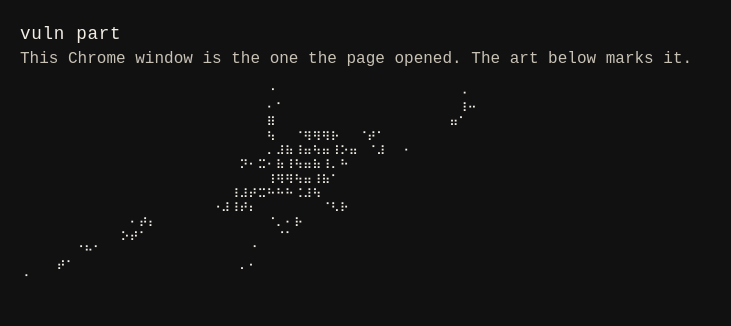
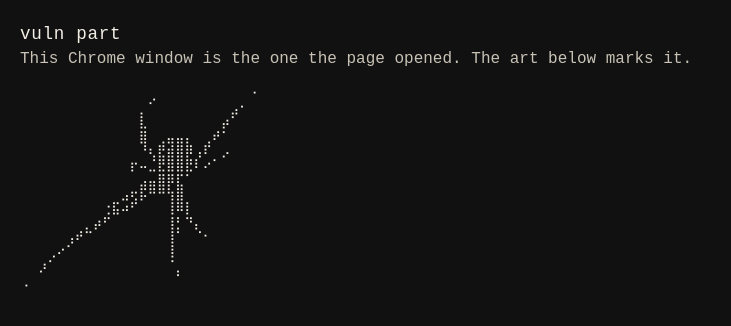
Before and after one commit to FREECANDY-DEV/chrome-page-launch, a plain HTML site: page opened.html in a window 1280 px wide. Shown: the whole page, without its empty margins (0-731 px from the left). Drawn offline with Linux system fonts and the light colour scheme.

Commit message:
Match the opened page and terminal art to the local vuln drawing.

```diff
--- a/opened.html
+++ b/opened.html
@@ -11,14 +11,19 @@
       color: #f3efe6;
       font-family: ui-monospace, "Cascadia Mono", "Courier New", monospace;
     }
-    main { padding: 1.5rem 1.25rem 2rem; }
+    main {
+      padding: 1.5rem 1.25rem 2rem;
+    }
     h1 {
       font-weight: 500;
       font-size: 1.1rem;
       letter-spacing: 0.04em;
       margin: 0 0 0.4rem;
     }
-    p { margin: 0 0 1.2rem; color: #c8c2b6; }
+    p {
+      margin: 0 0 1.2rem;
+      color: #c8c2b6;
+    }
     pre {
       margin: 0;
       font-size: 0.78rem;
@@ -31,20 +36,20 @@
   <main>
     <h1>vuln part</h1>
     <p>This Chrome window is the one the page opened. The art below marks it.</p>
-    <pre>⠀⠀⠀⠀⠀⠀⠀⠀⠀⠀⠀⠀⠀⠀⠀⠀⠀⠀⠀⠀⠀⠀⠀⠀⠀⠀⠀⠈⠀⠀⠀⠀⠀⠀⠀⠀⠀⠀⠀⠀⠀⠀⠀⠀⠀⠀⠀⠀⠐
-⠀⠀⠀⠀⠀⠀⠀⠀⠀⠀⠀⠀⠀⠀⠀⠀⠀⠀⠀⠀⠀⠀⠀⠀⠀⠀⠀⠂⠁⠀⠀⠀⠀⠀⠀⠀⠀⠀⠀⠀⠀⠀⠀⠀⠀⠀⠀⠀⠸⠒⠀⠀⠀
-⠀⠀⠀⠀⠀⠀⠀⠀⠀⠀⠀⠀⠀⠀⠀⠀⠀⠀⠀⠀⠀⠀⠀⠀⠀⠀⠀⠿⠀⠀⠀⠀⠀⠀⠀⠀⠀⠀⠀⠀⠀⠀⠀⠀⠀⠀⠀⠶⠁⠀⠀⠀⠀
-⠀⠀⠀⠀⠀⠀⠀⠀⠀⠀⠀⠀⠀⠀⠀⠀⠀⠀⠀⠀⠀⠀⠀⠀⠀⠀⠀⠳⠀⠀⠈⠻⠻⠻⠗⠀⠀⠈⠞⠁⠀⠀⠀⠀⠀
-⠀⠀⠀⠀⠀⠀⠀⠀⠀⠀⠀⠀⠀⠀⠀⠀⠀⠀⠀⠀⠀⠀⠀⠀⠀⠀⠀⠄⠼⠷⠸⠶⠳⠶⠸⠕⠶⠀⠈⠼⠀⠀⠂⠀⠀⠀⠀⠀
-⠀⠀⠀⠀⠀⠀⠀⠀⠀⠀⠀⠀⠀⠀⠀⠀⠀⠀⠀⠀⠀⠀⠀⠀⠝⠂⠭⠂⠷⠸⠳⠶⠷⠸⠄⠓⠀⠀⠀⠀⠀⠀⠀⠀⠀⠀
-⠀⠀⠀⠀⠀⠀⠀⠀⠀⠀⠀⠀⠀⠀⠀⠀⠀⠀⠀⠀⠀⠀⠀⠀⠀⠀⠀⠸⠻⠻⠳⠶⠸⠷⠁⠀⠀⠀⠀⠀⠀⠀⠀⠀⠀⠀⠀⠀
-⠀⠀⠀⠀⠀⠀⠀⠀⠀⠀⠀⠀⠀⠀⠀⠀⠀⠀⠀⠀⠀⠀⠀⠸⠼⠞⠭⠓⠓⠓⠨⠼⠳⠀⠀⠀⠀⠀⠀⠀⠀⠀⠀⠀⠀
-⠀⠀⠀⠀⠀⠀⠀⠀⠀⠀⠀⠀⠀⠀⠀⠀⠀⠀⠀⠀⠀⠐⠼⠸⠞⠆⠀⠀⠀⠀⠀⠀⠀⠈⠣⠗⠀⠀⠀⠀⠀⠀⠀⠀⠀⠀⠀
-⠀⠀⠀⠀⠀⠀⠀⠀⠀⠀⠀⠀⠂⠞⠆⠀⠀⠀⠀⠀⠀⠀⠀⠀⠀⠀⠀⠈⠄⠂⠗⠀⠀⠀⠀⠀⠀⠀⠀⠀⠀
-⠀⠀⠀⠀⠀⠀⠀⠀⠀⠀⠀⠕⠞⠁⠀⠀⠀⠀⠀⠀⠀⠀⠀⠀⠀⠀⠀⠀⠈⠁⠀⠀⠀⠀⠀⠀⠀⠀⠀⠀
-⠀⠀⠀⠀⠀⠀⠈⠓⠁⠀⠀⠀⠀⠀⠀⠀⠀⠀⠀⠀⠀⠀⠀⠀⠀⠈⠀⠀⠀⠀⠀⠀⠀⠀⠀⠀⠀⠀⠀⠀
-⠀⠀⠀⠀⠞⠁⠀⠀⠀⠀⠀⠀⠀⠀⠀⠀⠀⠀⠀⠀⠀⠀⠀⠀⠄⠂⠀⠀⠀⠀⠀⠀⠀⠀⠀⠀⠀⠀⠀⠀⠀
-⠈⠀⠀⠀⠀⠀⠀⠀⠀⠀⠀⠀⠀⠀⠀⠀⠀⠀⠀⠀⠀⠀⠀⠀⠀⠀⠀⠀⠀⠀⠀⠀⠀⠀⠀⠀⠀⠀⠀⠀⠀⠀⠀⠀⠀</pre>
+    <pre>⠀⠀⠀⠀⠀⠀⠀⠀⠀⠀⠀⠀⠀⠀⢀⠀⠀⠀⠀⠀⠀⠀⠀⠀⠀⠐
+⠀⠀⠀⠀⠀⠀⠀⠀⠀⠀⠀⠀⠀⡀⠁⠀⠀⠀⠀⠀⠀⠀⠀⣠⠂⠀
+⠀⠀⠀⠀⠀⠀⠀⠀⠀⠀⠀⠀⠀⣇⠀⠀⠀⠀⠀⠀⠀⠀⡴⠁⠀⠀
+⠀⠀⠀⠀⠀⠀⠀⠀⠀⠀⠀⠀⠀⣿⠀⢀⣤⣤⡄⠀⢀⠞⠁⠀⠀⠀
+⠀⠀⠀⠀⠀⠀⠀⠀⠀⠀⠀⠀⠀⠘⢆⣟⣾⣿⡿⢠⠏⠀⡠⠀⠀⠀
+⠀⠀⠀⠀⠀⠀⠀⠀⠀⠀⠀⠀⡖⠤⣈⣟⣿⣿⣟⠇⠔⠁⠀⠀⠀⠀
+⠀⠀⠀⠀⠀⠀⠀⠀⠀⠀⠀⠀⠀⣠⣤⣿⡿⣏⠁⠀⠀⠀⠀⠀⠀⠀
+⠀⠀⠀⠀⠀⠀⠀⠀⠀⠀⠀⣠⢖⡯⠛⠛⢳⣿⠀⠀⠀⠀⠀⠀⠀⠀
+⠀⠀⠀⠀⠀⠀⠀⠀⠀⢐⣯⠴⠋⠀⠀⠀⢸⠿⡇⠀⠀⠀⠀⠀⠀⠀
+⠀⠀⠀⠀⠀⠀⠀⡀⡴⠋⠀⠀⠀⠀⠀⠀⢸⡃⠙⡄⠀⠀⠀⠀⠀⠀
+⠀⠀⠀⠀⠀⢠⠞⠉⠀⠀⠀⠀⠀⠀⠀⠀⢸⠁⠀⠈⠂⠀⠀⠀⠀⠀
+⠀⠀⠀⢀⠔⠁⠀⠀⠀⠀⠀⠀⠀⠀⠀⠀⢸⠀⠀⠀⠀⠀⠀⠀⠀⠀
+⠀⠀⡰⠁⠀⠀⠀⠀⠀⠀⠀⠀⠀⠀⠀⠀⠈⡀⠀⠀⠀⠀⠀⠀⠀⠀
+⢀⠀⠀⠀⠀⠀⠀⠀⠀⠀⠀⠀⠀⠀⠀⠀⠀⠁⠀⠀⠀⠀⠀⠀⠀⠀</pre>
   </main>
 </body>
 </html>
```
Also changed, not shown: 1 other file.
